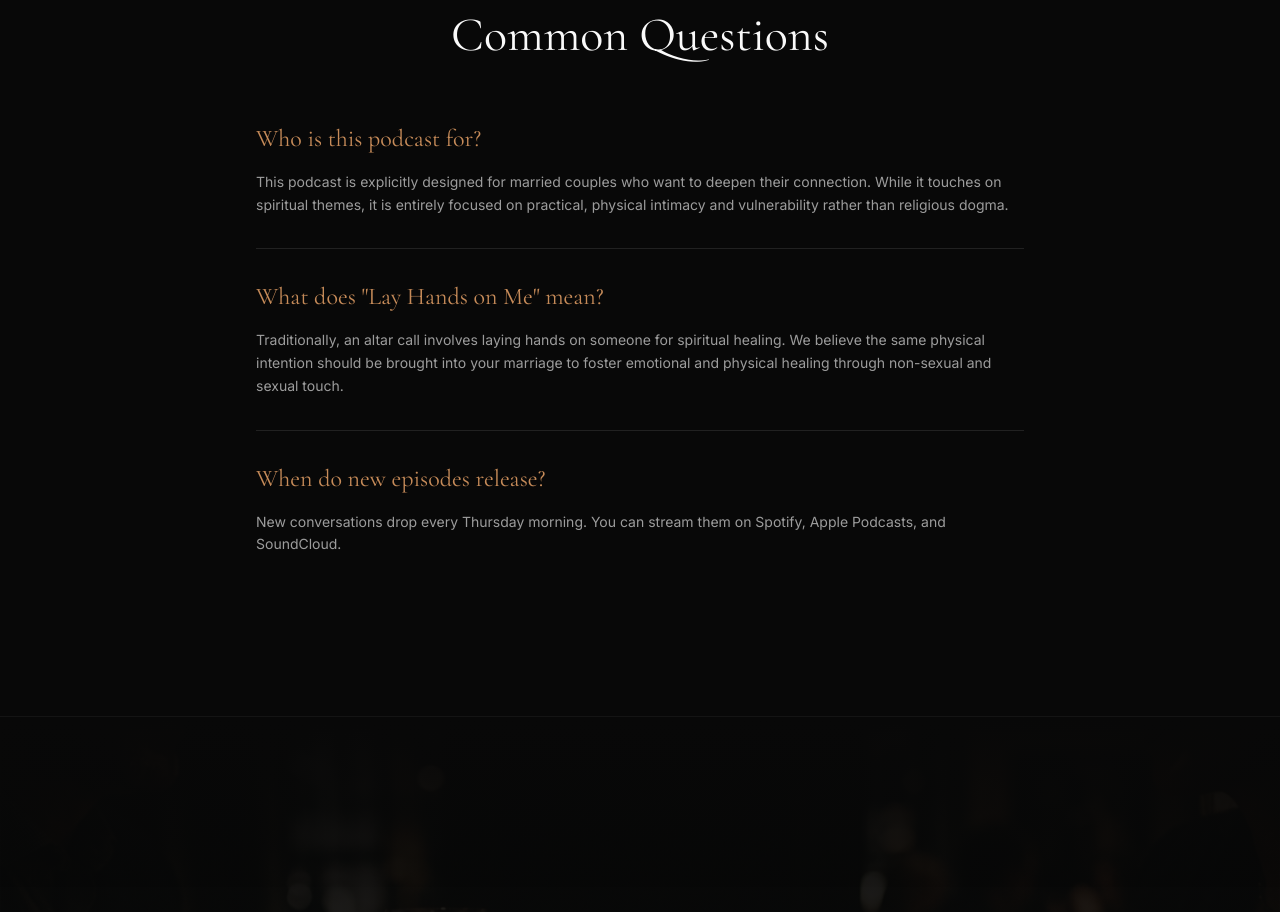
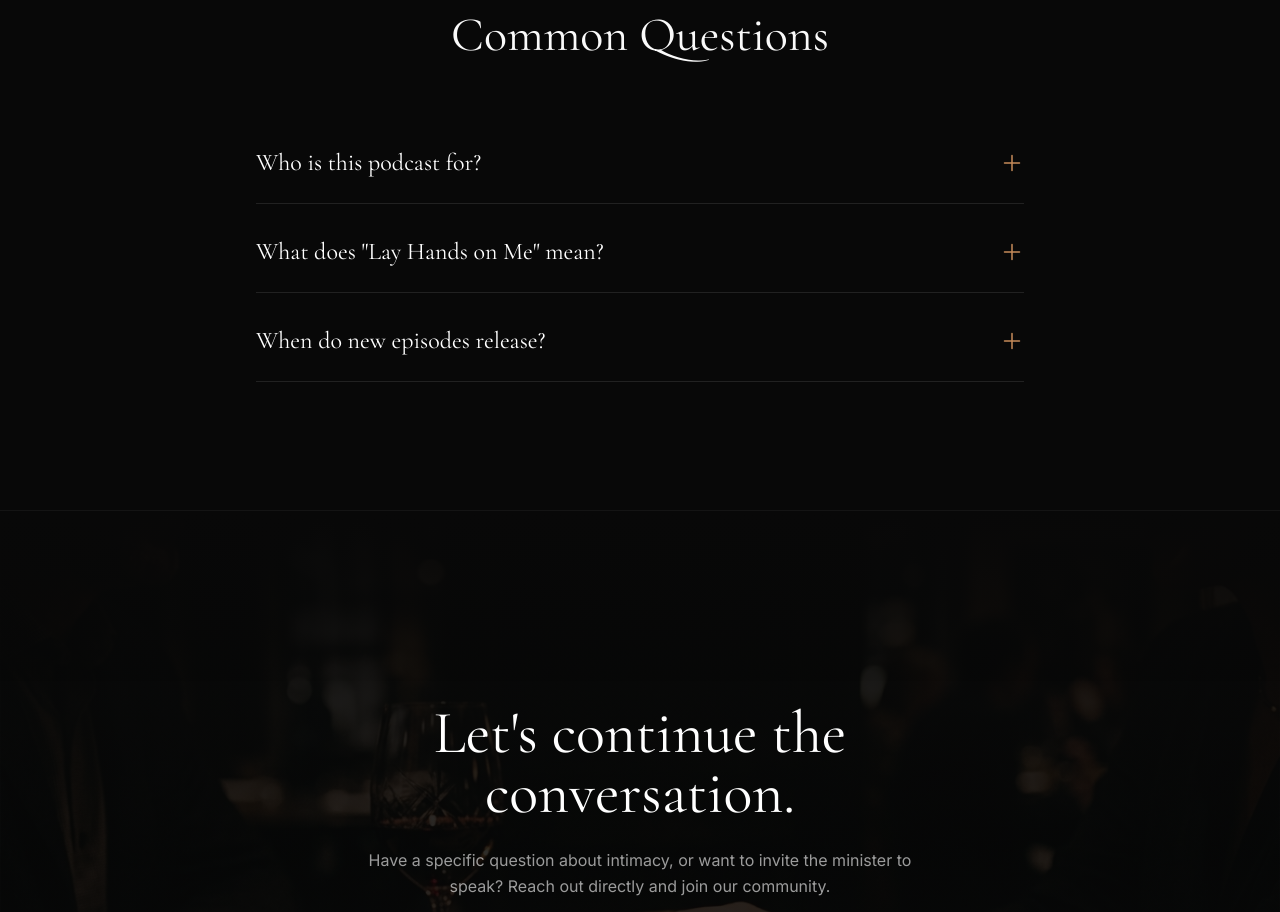
Before and after one commit to EumelDotDev/LayHandsOnMe, a Next.js app: page / in a window 1280 px wide. Shown: the part 3080-3992 px from the top of the page. Built offline with nearby package versions, Linux system fonts and the light colour scheme.

Commit message:
convert FAQ section to interactive accordion components

```diff
--- a/src/app/page.tsx
+++ b/src/app/page.tsx
@@ -179,19 +179,48 @@ export default function Home() {
       {/* FAQ Section */}
       <section className="py-32 px-8 md:px-16 max-w-4xl mx-auto w-full border-t border-white/10">
         <h2 className="font-serif text-4xl md:text-5xl font-light text-center mb-16">Common Questions</h2>
-        <div className="space-y-8">
-          <div className="border-b border-white/10 pb-8">
-            <h3 className="font-serif text-2xl text-caramel mb-4">Who is this podcast for?</h3>
-            <p className="font-sans text-sm text-white/60 leading-relaxed">This podcast is explicitly designed for married couples who want to deepen their connection. While it touches on spiritual themes, it is entirely focused on practical, physical intimacy and vulnerability rather than religious dogma.</p>
-          </div>
-          <div className="border-b border-white/10 pb-8">
-            <h3 className="font-serif text-2xl text-caramel mb-4">What does "Lay Hands on Me" mean?</h3>
-            <p className="font-sans text-sm text-white/60 leading-relaxed">Traditionally, an altar call involves laying hands on someone for spiritual healing. We believe the same physical intention should be brought into your marriage to foster emotional and physical healing through non-sexual and sexual touch.</p>
-          </div>
-          <div className="border-b border-white/10 pb-8 border-none">
-            <h3 className="font-serif text-2xl text-caramel mb-4">When do new episodes release?</h3>
-            <p className="font-sans text-sm text-white/60 leading-relaxed">New conversations drop every Thursday morning. You can stream them on Spotify, Apple Podcasts, and SoundCloud.</p>
-          </div>
+        <div className="space-y-2">
+          <details className="group border-b border-white/10 [&_summary::-webkit-details-marker]:hidden">
+            <summary className="flex cursor-pointer items-center justify-between py-6 font-serif text-2xl text-white hover:text-caramel transition-colors">
+              Who is this podcast for?
+              <span className="relative ml-4 shrink-0 transition-transform duration-300 group-open:rotate-45 text-caramel">
+                <svg className="h-6 w-6" fill="none" viewBox="0 0 24 24" stroke="currentColor" strokeWidth="1.5">
+                  <path strokeLinecap="round" strokeLinejoin="round" d="M12 4.5v15m7.5-7.5h-15" />
+                </svg>
+              </span>
+            </summary>
+            <div className="pb-8 pt-2">
+              <p className="font-sans text-sm text-white/60 leading-relaxed max-w-3xl">This podcast is explicitly designed for married couples who want to deepen their connection. While it touches on spiritual themes, it is entirely focused on practical, physical intimacy and vulnerability rather than religious dogma.</p>
+            </div>
+          </details>
+
+          <details className="group border-b border-white/10 [&_summary::-webkit-details-marker]:hidden">
+            <summary className="flex cursor-pointer items-center justify-between py-6 font-serif text-2xl text-white hover:text-caramel transition-colors">
+              What does "Lay Hands on Me" mean?
+              <span className="relative ml-4 shrink-0 transition-transform duration-300 group-open:rotate-45 text-caramel">
+                <svg className="h-6 w-6" fill="none" viewBox="0 0 24 24" stroke="currentColor" strokeWidth="1.5">
+                  <path strokeLinecap="round" strokeLinejoin="round" d="M12 4.5v15m7.5-7.5h-15" />
+                </svg>
+              </span>
+            </summary>
+            <div className="pb-8 pt-2">
+              <p className="font-sans text-sm text-white/60 leading-relaxed max-w-3xl">Traditionally, an altar call involves laying hands on someone for spiritual healing. We believe the same physical intention should be brought into your marriage to foster emotional and physical healing through non-sexual and sexual touch.</p>
+            </div>
+          </details>
+
+          <details className="group border-b border-white/10 [&_summary::-webkit-details-marker]:hidden">
+            <summary className="flex cursor-pointer items-center justify-between py-6 font-serif text-2xl text-white hover:text-caramel transition-colors">
+              When do new episodes release?
+              <span className="relative ml-4 shrink-0 transition-transform duration-300 group-open:rotate-45 text-caramel">
+                <svg className="h-6 w-6" fill="none" viewBox="0 0 24 24" stroke="currentColor" strokeWidth="1.5">
+                  <path strokeLinecap="round" strokeLinejoin="round" d="M12 4.5v15m7.5-7.5h-15" />
+                </svg>
+              </span>
+            </summary>
+            <div className="pb-8 pt-2">
+              <p className="font-sans text-sm text-white/60 leading-relaxed max-w-3xl">New conversations drop every Thursday morning. You can stream them on Spotify, Apple Podcasts, and SoundCloud.</p>
+            </div>
+          </details>
         </div>
       </section>
 
```
